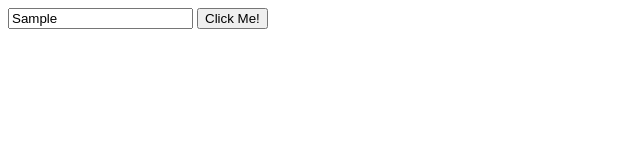
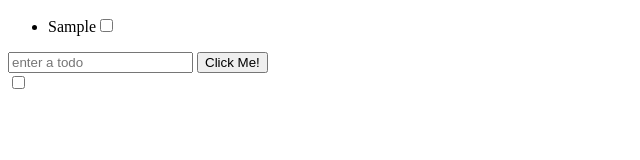
Before and after one commit to HanhDinh1/Mini-Project---TypeScript, a website with bundled scripts: page index.html in a window 1280 px wide. Both pictures are taken after typing "Sample" into the empty fields and a click on the button "Click Me!". Shown: the whole page, without its empty margins (0-640 px from the left). Built offline with nearby package versions, Linux system fonts and the light colour scheme.

Commit message:
build a todo list

```diff
--- a/index.html
+++ b/index.html
@@ -6,11 +6,14 @@
     <title>Mini Project</title>
 </head>
 <body>
+    <ul id="todolist"></ul>
     <form id="todoform" action="">
         <input id="todoinput" type="text" placeholder="enter a todo">
         <button id="btn" type="submit"> Click Me!</button>
     </form>
 
+    <input type="checkbox" name="" id="">
+
     <script src="dist/index.js"></script>
 </body>
 </html>
--- a/src/index.ts
+++ b/src/index.ts
@@ -1,10 +1,20 @@
 const btn = document.getElementById("btn") ! as HTMLButtonElement;
 const input = document.getElementById("todoinput") ! as HTMLInputElement;
 const form = document.querySelector("form") !;
+const list = document.getElementById("todolist") !;
 
 function handleSubmit (e: SubmitEvent) {
     e.preventDefault();
-    console.log("SUBMITTED!");
+    const newToDoText = input.value;
+    const newLI = document.createElement("li");
+    const checkbox = document.createElement("input");
+    checkbox.type = "checkbox";
+    newLI.append(newToDoText);
+    list.append(newLI);
+    newLI.append(checkbox);
+
+    input.value = "";
+
 }
 
 form.addEventListener("submit", handleSubmit);
```
Also changed, not shown: dist/index.js.
